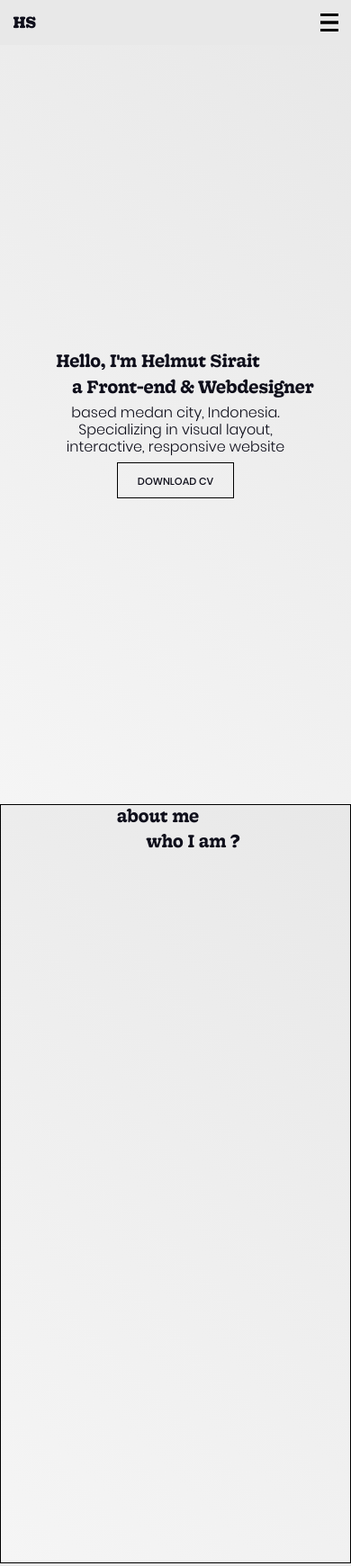
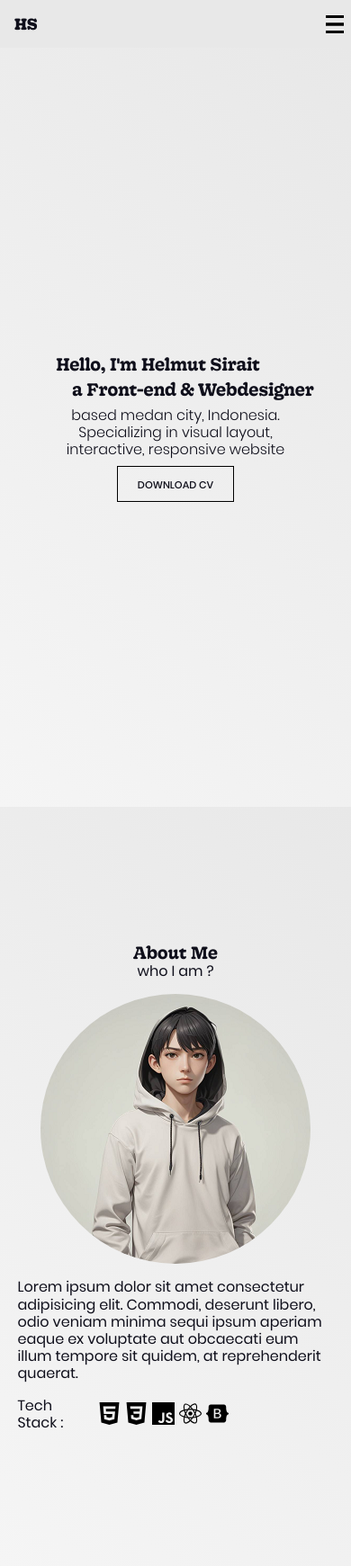
Before and after one commit to helmutsiraitt/helmutsiraitt.github.io, a plain HTML site: page index.html in a window 390 px wide. Shown: the whole page at 90% size. Drawn offline with Linux system fonts and the light colour scheme.

Commit message:
style.css: create about section and set responsive

```diff
--- a/assets/css/responsive.css
+++ b/assets/css/responsive.css
@@ -35,4 +35,21 @@
      width: 30ch;
 }
 
+/* about */
+  .content-about {
+       display: flex;
+       flex-direction: column;
+       align-items: center;
+    }
+
+
+
+   .sidebar-content p {
+       width: 100%;
+
+   }
+
+
+
+
 }
--- a/assets/css/style.css
+++ b/assets/css/style.css
@@ -96,7 +96,7 @@ nav {
 	 width: 100%;
 	 box-sizing: border-box;
 	 margin: auto;
-	 padding: .9rem .9rem;
+	 padding: .5rem .5rem;
 	 justify-content: space-between;
 	 position: fixed;
 	 z-index: 999;
@@ -114,13 +114,78 @@ nav ul{
 	text-transform: capitalize;
 	justify-content: space-between;
 }
+
+.nav-link{
+  position: relative;
+  overflow: hidden;
+  display: inline-block;
+  padding: .5rem .5rem;
+}
+
+.nav-link:before, .nav-link:after,
+.hover-link:before, .hover-link:after{
+  content: "";
+  position: absolute;
+  transition: transform .2s ease-out;
+}
+
+.nav-link:before, .nav-link:after{
+  width: 100%;
+  height: 2px;
+  left: 0;
+}
+
+.nav-link:before{
+  top: 0;
+  transform: translate3d(-105%, 0, 0);
+}
+
+.nav-link:after{
+  bottom: 0;
+  transform: translate3d(105%, 0, 0);
+}
+
+.hover-link:before,
+.hover-link:after{
+  width: 2px;
+  height: 100%;
+  top: 0;
+}
+
+.hover-link:before{
+  left: 0;
+  transform: translate3d(0%, -100%, 0);
+}
+
+.hover-link:after{
+  right: 0;
+  transform: translate3d(0%, 100%, 0);
+}
+
+.nav-link:hover:before, .nav-link:focus:before,
+.nav-link:hover:after, .nav-link:focus:after,
+.nav-link:hover .hover-link:before, .nav-link:focus .hover-link:before,
+.nav-link:hover .hover-link:after, .nav-link:focus .hover-link:after{
+  transform: translate3d(0, 0, 0);
+}
+
+.nav-link:focus{
+  outline: none;
+  color: var(--color-black);
+}
+
+.nav-link:before, .nav-link:after,
+.hover-link:before, .hover-link:after{
+  background-color: var(--color-black);
+}
+
 nav ul.active {
 	 left: 0;
 }
 
 nav.scrolled {
     background-color: var(--color-primary);
-    box-shadow: 0px 1px 2px rgba(0, 0, 0, .5);
+    box-shadow: 0px 2px 10px rgba(0, 0, 0, .5);
 }
 
 .hamburger-btn {
@@ -174,7 +239,7 @@ section.hero {
     background: linear-gradient(45deg, #f5f5f5, #e8e8e8);
 }
 
-h2{
+.hero h2{
 	display: flex;
 	flex-direction: column;
 	align-items: center;
@@ -182,14 +247,14 @@ h2{
 	gap: .3rem;
 }
 
-h2 span:nth-child(1){
+.hero h2 span:nth-child(1){
 	 margin-right: 10%;
 	 font-family: 'Gooper';
 	 font-weight: 600;
 	 font-size: clamp(1rem, 5vw, 2rem);
 }
 
-h2 span:nth-child(2){
+.hero h2 span:nth-child(2){
 	 font-family: 'Gooper';
 	 font-weight: 600;
 	 margin-left: 10%;
@@ -204,8 +269,82 @@ h2 span:nth-child(2){
 
 /* about */
 section#about {
-	  border: 1px solid black;
 	  height: 100vh;
     background: linear-gradient(45deg, #f5f5f5, #e8e8e8);
+    display: flex;
+    flex-direction: column;
+    align-items: center;
+    justify-content: center;
+    gap: 1rem;
+}
+
+.about h2 {
+/*	 border: 1px solid black;*/
+	 width: 900px;
+	 max-width: 90%;
+	 display: flex;
+	 justify-content: flex-end;
+   flex-direction: column;
+   align-items: center;
+}
+
+/*.about h2 span{
+	  display: flex;
+
+}*/
+
+.about h2 span:nth-child(1){
+	   font-size: 1.2rem;
+	   font-weight: 600;
+	   text-transform: capitalize;
+	   font-family: 'Gooper';
+}
+
+.content-about {
+/*	 border: 1px solid black;*/
+	 width: 900px;
+	 max-width: 90%;
+	 display: grid;
+   grid-template-columns: repeat(2, 1fr);
+   gap: 1rem;
+}
+
+.content-picture-about {
+/*	  border: 1px solid black;*/
+    display: flex;
+    justify-content: flex-end;
+}
+
+.content-picture-about img {
+	  border-radius: 50%;
+}
+.sidebar-content {
+/*	  border: 1px solid black;*/
+	  display: flex;
+	  flex-direction: column;
+	  justify-content: center;
+	  gap: 1rem;
 
 }
+
+.sidebar-content p {
+/*	 border: 1px solid green;*/
+   width: 60%;
+}
+
+.sidebar-content .skill {
+/*	  border: 1px solid green;*/
+	  display: flex;
+	  align-items: center;
+	  justify-content: flex-start;
+}
+
+.sidebar-content .skill p{
+	text-transform: capitalize;
+/*	   border: 1px solid black;*/
+	   width: 24%;
+}
+
+.sidebar-content .skill img{
+	  margin-left: 5px;
+}
--- a/assets/js/script.js
+++ b/assets/js/script.js
@@ -43,10 +43,11 @@ const smoothScroll = function (targetEl, duration) {
     const scrollTo = function () {
         const links = document.querySelectorAll('.nav-link');
         links.forEach(each => {
-            each.addEventListener('click', function () {
+            each.addEventListener('click', function (e) {
                 const currentTarget = this.getAttribute('href');
                 smoothScroll(currentTarget, 1000);
             });
         });
+
     };
     scrollTo();
--- a/index.html
+++ b/index.html
@@ -15,20 +15,20 @@
     <link rel="stylesheet" href="./assets/css/style.css">
     <link rel="stylesheet" href="./assets/fonts/font.css">
      <link rel="stylesheet" href="./assets/css/responsive.css">
-<script src="./assets/js/script.js" defer></script>
+     <script src="./assets/js/script.js" defer></script>
 </head>
 
 <body>
     <!-- header -->
     <header>
         <nav>
-            <a href="#html" class="nav-link">hs</a>
+            <a href="#html" class="nav-link"><span class="hover-link">hs</span></a>
             <ul>
-                <li><a href="#about" class="nav-link">about</a></li>
-                <li><a href="#" class="nav-link">project</a></li>
-                <li><a href="#" class="nav-link">blog</a></li>
-                <li><a href="#" class="nav-link">gallery</a></li>
-                <li><a href="#" class="nav-link">contact</a></li>
+                <li><a href="#about" class="nav-link"><span class="hover-link">about</span></a></li>
+                <li><a href="#" class="nav-link"><span class="hover-link">project</span></a></li>
+                <li><a href="#" class="nav-link"><span class="hover-link">blog</span></a></li>
+                <li><a href="#" class="nav-link"><span class="hover-link">gallery</span></a></li>
+                <li><a href="#" class="nav-link"><span class="hover-link">contact</span></a></li>
             </ul>
             <div class="hamburger-btn">
                   <span class="burger-line line-first"></span>
@@ -49,11 +49,27 @@
     </header>
     <!-- end of header -->
     <main>
-          <section id="about">
+          <section id="about" class="about">
                  <h2>
                       <span>about me</span>
                       <span>who I am ?</span>
                  </h2>
+                 <div class="content-about">
+                       <div class="content-picture-about">
+                             <img src="./assets/images/my-picture2.png" alt="my picture">
+                       </div>
+                       <div class="sidebar-content">
+                             <p>Lorem ipsum dolor sit amet consectetur adipisicing elit. Commodi, deserunt libero, odio veniam minima sequi ipsum aperiam eaque ex voluptate aut obcaecati eum illum tempore sit quidem, at reprehenderit quaerat.</p>
+                             <div class="skill">
+                                  <p>tech stack :</p>
+                                  <img src="./assets/icon/html5.svg" alt="HTML5">
+                                  <img src="./assets/icon/css3.svg" alt="CSS3">
+                                  <img src="./assets/icon/javascript.svg" alt="Javascript">
+                                  <img src="./assets/icon/react.svg" alt="react">
+                                  <img src="./assets/icon/bootstrap.svg" alt="boostrap">
+                             </div>
+                       </div>
+                 </div>
           </section>
     </main>
 </body>
```
Also changed, not shown: assets/icon/bootstrap.svg (added), assets/icon/css3.svg (added), assets/icon/html5.svg (added), assets/icon/javascript.svg (added), assets/icon/react.svg (added), assets/images/my-picture.png (added), assets/images/my-picture1.png (added), assets/images/my-picture2.png (added).
